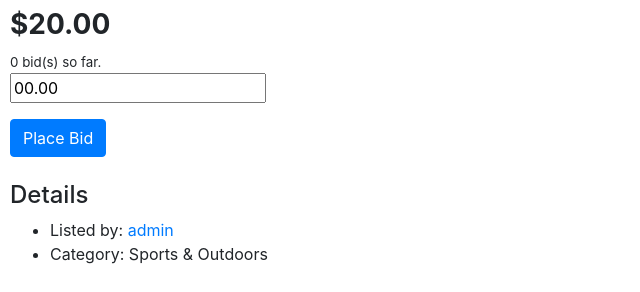
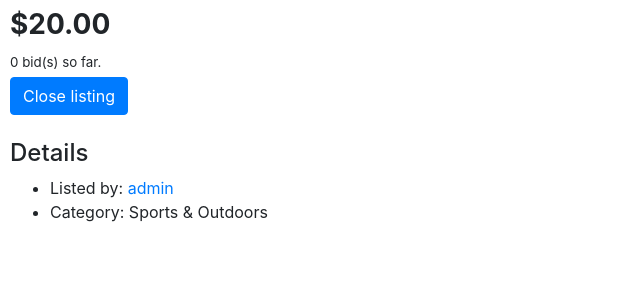
Before and after one commit to TylerWon/commerce, a Django app: page /listings/1 in a window 1280 px wide. Shown: the part 743-1035 px from the top of the page, without its empty margins (0-640 px from the left). After the commit the page ends 965 px from the top, so only its background shows below. Run offline with Django 3.2, Linux system fonts and the light colour scheme; a user stored in the database is signed in; data comes from the database, SQL or seed files in the repository; both versions use the stored data as it was after the commit; data that the repository does not hold is empty; some libraries are stand-ins or nearby versions.

Commit message:
add option to close listing

```diff
--- a/auctions/forms.py
+++ b/auctions/forms.py
@@ -11,7 +11,7 @@ class CreateListingForm(ModelForm):
 
     class Meta:
         model = Listing
-        exclude = ["active", "lister", "interestedUsers", "date"]
+        exclude = ["active", "lister", "interestedUsers", "winner", "date"]
         widgets = {
             "description": Textarea(attrs={
                 "class": "form-control col-lg-6 col-md-4"
--- a/auctions/models.py
+++ b/auctions/models.py
@@ -24,9 +24,9 @@ class Listing(models.Model):
     startingBid = models.DecimalField(max_digits=19, decimal_places=2, validators=[MinValueValidator(limit_value=0)])
     description = models.CharField(max_length=500, blank=True)
     image = models.URLField(max_length=5000)
-    lister = models.ForeignKey(User, blank=True, on_delete=models.CASCADE, related_name="listings")
+    lister = models.ForeignKey(User, on_delete=models.CASCADE, related_name="listings")
     interestedUsers = models.ManyToManyField(User, blank=True, related_name="watchlist")
-    winner = models.ForeignKey(User, on_delete=models.CASCADE, related_name="purchases")
+    winner = models.ForeignKey(User, null=True, on_delete=models.CASCADE, related_name="purchases")
     date = models.DateTimeField(auto_now=True)
 
     def __str__(self):
--- a/auctions/templates/auctions/listing.html
+++ b/auctions/templates/auctions/listing.html
@@ -7,7 +7,11 @@
     </div>
     {% endfor %}
 
+    {% if listing.active %}
         <h2 class="mb-2">Listing: {{ listing.title }}</h2>
+    {% else %}
+        <h2 class="mb-2">Listing: {{ listing.title }} (CLOSED)</h2>
+    {% endif %}
 
     {% if user.is_authenticated %}
         {% if listing.lister != user %}
@@ -23,11 +27,11 @@
         {% endif %}
     {% endif %}
 
-    <div>
     <div class="my-4">
         <img class="w-50 h-auto" src="{{ listing.image }}">
         <p>{{ listing.description }}</p>
     </div>
+
     <div class="mb-4">
         <div class="mb-2">
             {% if listing.bids.all.count != 0 %}
@@ -48,6 +52,16 @@
                     </div>
                 {% endif %}
             </div>
+            {% if listing.lister == user %}
+                <div>
+                    <form action="{% url 'closelisting' listing.id %}" method=POST>
+                        {% csrf_token %}
+                        <div class="mt-1">
+                            <input class="btn btn-primary" type="submit" value="Close listing">
+                        </div>
+                    </form>
+                </div>
+            {% else %}
                 <div>
                     <form action="{% url 'bid' listing.id %}" method=POST>
                         {% csrf_token %}
@@ -60,7 +74,9 @@
                     </form>
                 </div>
             {% endif %}
+        {% endif %}
     </div>
+
     <div>
         <h4>Details</h4>
         <ul>
@@ -68,5 +84,4 @@
             <li>Category: {{ listing.category }}</li>
         </ul>
     </div>
-    </div>
 {% endblock %}
--- a/auctions/views.py
+++ b/auctions/views.py
@@ -91,8 +91,8 @@ def createListing(request):
             listing.lister = request.user
             listing.save()
             form.save_m2m()
+
             listingId = listing.id
-
             return HttpResponseRedirect(reverse("listing", args=[listingId]))
         else:
             return render(request, "auctions/createListing.html", {
@@ -193,15 +193,30 @@ def alterWatchlist(request, username):
             user.watchlist.add(listing)
 
             msg = f"Listing: '{ listing.title }' was added to your watchlist."
-            messages.success(request, msg)
         except:
             user.watchlist.remove(listing)
 
             msg = f"Listing: '{ listing.title }' was removed from your watchlist."
-            messages.error(request, msg)
 
+        messages.info(request, msg)
         return HttpResponseRedirect(reverse("listing", args=[listingId]))
 
-# EFFECTS: closes a listing by setting the listing to inactive and making the highest bidder the winner
+# EFFECTS: closes a listing by setting the listing to inactive and making the highest bidder the winner (if there is a bidder)
+@login_required
 def closeListing(request, listingId):
-    pass
+    listing = Listing.objects.get(id=listingId)
+    listing.active = False # might need to save?
+
+    print(listing.active)
+
+    if listing.bids.all().count() == 0:
+        msg = f"Listing: '{ listing.title }' was closed."
+    else:
+        winner = listing.bids.all().last().bidder
+        listing.winner = winner
+
+        msg = f"Listing: '{ listing.title }' was sold to '{ winner.username }'."
+
+    listing.save()
+    messages.info(request, msg)
+    return HttpResponseRedirect(reverse("listing", args=[listingId]))
```
Also changed, not shown: auctions/migrations/0018_auto_20210217_0823.py (added), auctions/migrations/0019_auto_20210217_0824.py (added), auctions/migrations/0020_auto_20210217_0825.py (added), db.sqlite3. Lines whose indentation alone changed are shown as unchanged.
